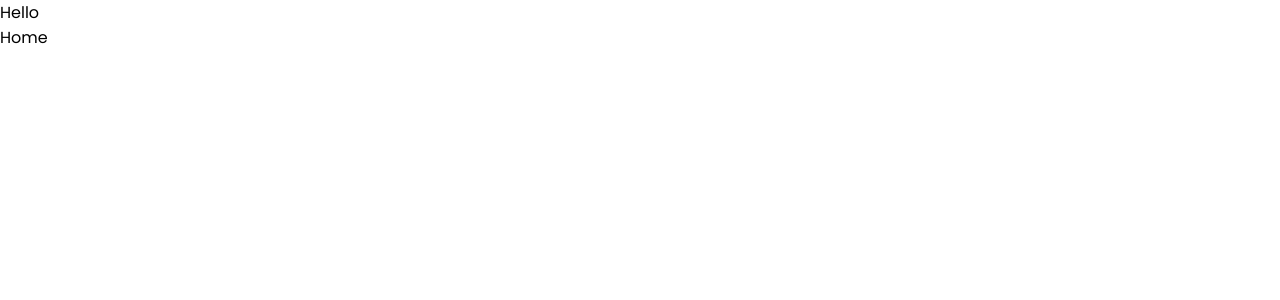
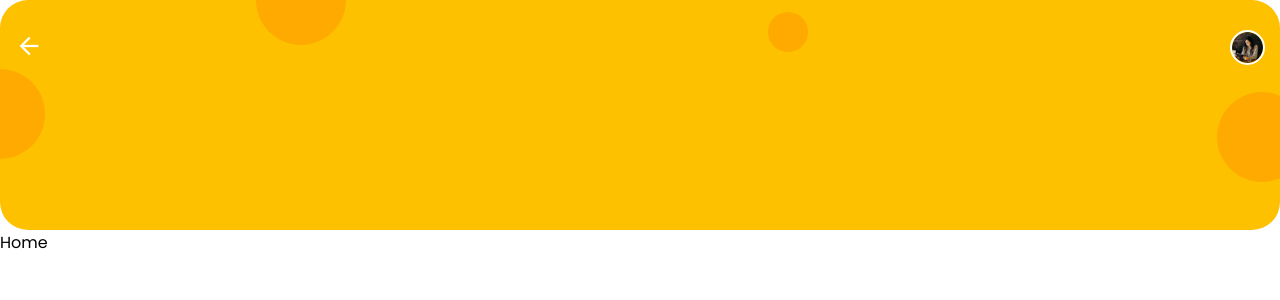
Before and after one commit to Tanishka-2000/quiz, a React (Vite) app: page / in a window 1280 px wide. Shown: the top 300 px of the page. Built offline with nearby package versions, Linux system fonts and the light colour scheme.

Commit message:
create header component

```diff
--- a/index.html
+++ b/index.html
@@ -5,6 +5,7 @@
     <link rel="icon" type="image/svg+xml" href="/brain.svg" />
     <meta name="viewport" content="width=device-width, initial-scale=1.0" />
     <link href="https://fonts.googleapis.com/css2?family=Poppins:wght@300;400;500;700&display=swap" rel="stylesheet">
+    <link rel="stylesheet" href="https://fonts.googleapis.com/css2?family=Material+Symbols+Outlined:opsz,wght,FILL,GRAD@20..48,100..700,0..1,-50..200" />
     <title>Vite + React</title>
   </head>
   <body>
--- a/src/App.jsx
+++ b/src/App.jsx
@@ -5,7 +5,6 @@ function App() {
 
   return (
     <>
-      <div>Hello</div>
       <Outlet />
     </>
   )
--- /dev/null
+++ b/src/components/header/Header.jsx
@@ -0,0 +1,21 @@
+import React from 'react'
+import './styles.css'
+
+function Header({ name, icon, iconType, children }) {
+  return (
+    <div className='header'>
+        <div className='circle big' aria-hidden='true'></div>
+        <div className='circle big' aria-hidden='true'></div>
+        <div className='circle big' aria-hidden='true'></div>
+        <div className='circle small' aria-hidden='true'></div>
+        <div className='top-bar'>
+            <button className='back'><span className="material-symbols-outlined">arrow_back</span></button>
+            <p>{ name || ""}</p>
+            { icon && <img className={iconType === 'icon' ? 'icon' : 'avatar'} src={icon}/>}
+        </div>
+    { children }
+    </div>
+  )
+}
+
+export default Header
--- /dev/null
+++ b/src/components/header/styles.css
@@ -0,0 +1,77 @@
+.header{
+    background-color: #FEC100;
+    position: relative;
+    min-height: 230px;
+    overflow: hidden;
+    padding: 30px 15px;
+    border-radius: 28px;
+}
+
+.circle{
+    background-color:rgba(0, 0, 0, 0.7);
+    opacity: .7;
+    position: absolute;
+    border-radius: 50%;
+    mix-blend-mode: soft-light;
+}
+
+.circle.big{
+    height: 90px;
+    width: 90px;
+}
+.circle.small{
+    height: 40px;
+    width: 40px;
+}
+
+.circle:nth-of-type(1){
+    top: 30%;
+    left: 0%;
+    transform: translateX(-50%);
+}
+.circle:nth-of-type(2){
+    top: 0%;
+    left: 20%;
+    transform: translateY(-50%);
+}
+.circle:nth-of-type(3){
+    top: 40%;
+    right: 0%;
+    transform: translateX(30%);
+}
+.circle:nth-of-type(4){
+    top: 5%;
+    left: 60%;
+}
+
+button.back{
+    background-color: transparent;
+    border: none;
+    outline: none;
+    color: white;
+}
+
+button.back span{
+    font-size: 28px;
+}
+
+.top-bar{
+    display: flex;
+    justify-content: space-between;
+}
+
+.top-bar p{
+    flex: 1;
+}
+
+.top-bar .icon{
+    width: 25px;
+    height: 25px;
+}
+
+.top-bar .avatar{
+    width: 35px;
+    height: 35px;
+    border-radius: 50%;
+    border: 2px solid white;
+}
--- a/src/components/index.js
+++ b/src/components/index.js
@@ -0,0 +1 @@
+export { default as Header } from './header/Header'
--- a/src/screens/Home.jsx
+++ b/src/screens/Home.jsx
@@ -1,8 +1,13 @@
 import React from 'react'
+import { Header } from '../components'
 
 function Home() {
   return (
-    <div>Home</div>
+    <div>
+      <Header icon='avatar.png' iconType='image'></Header>
+
+      <div>Home</div>
+    </div>
   )
 }
 
```
